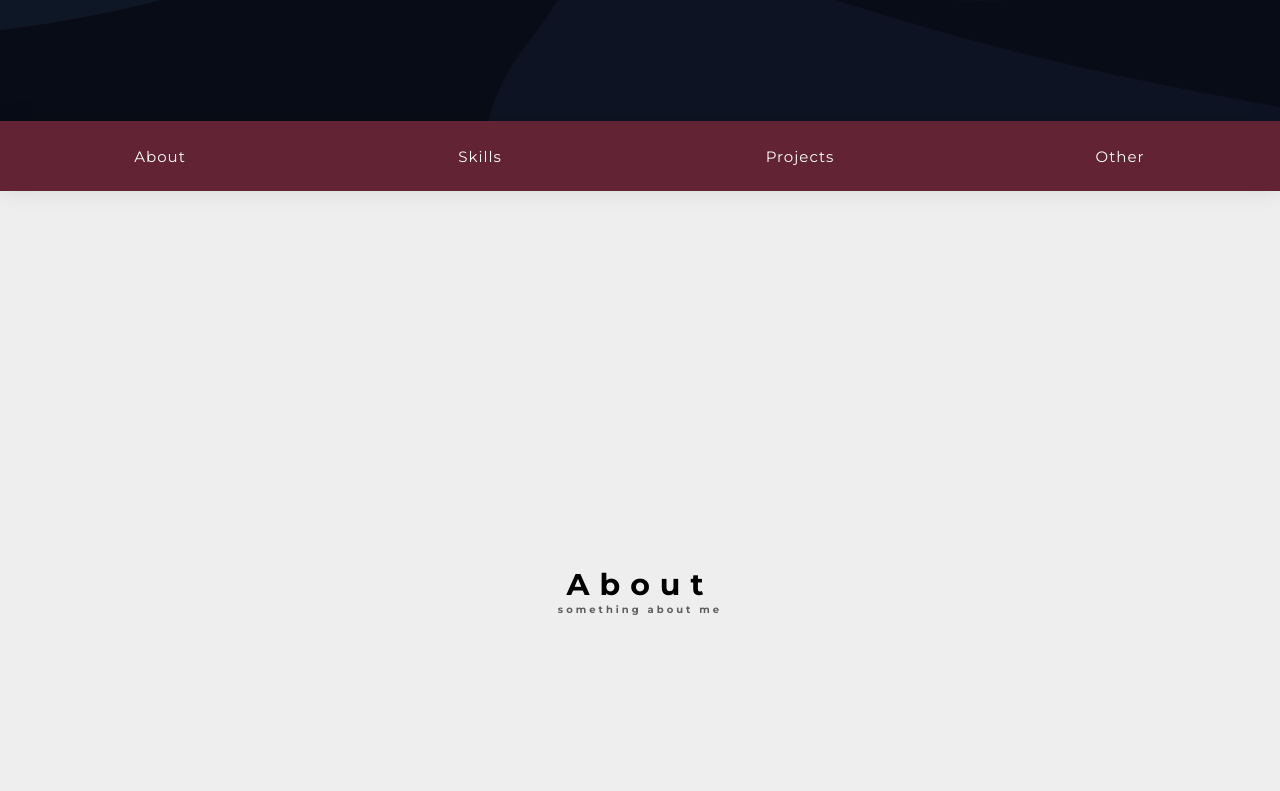
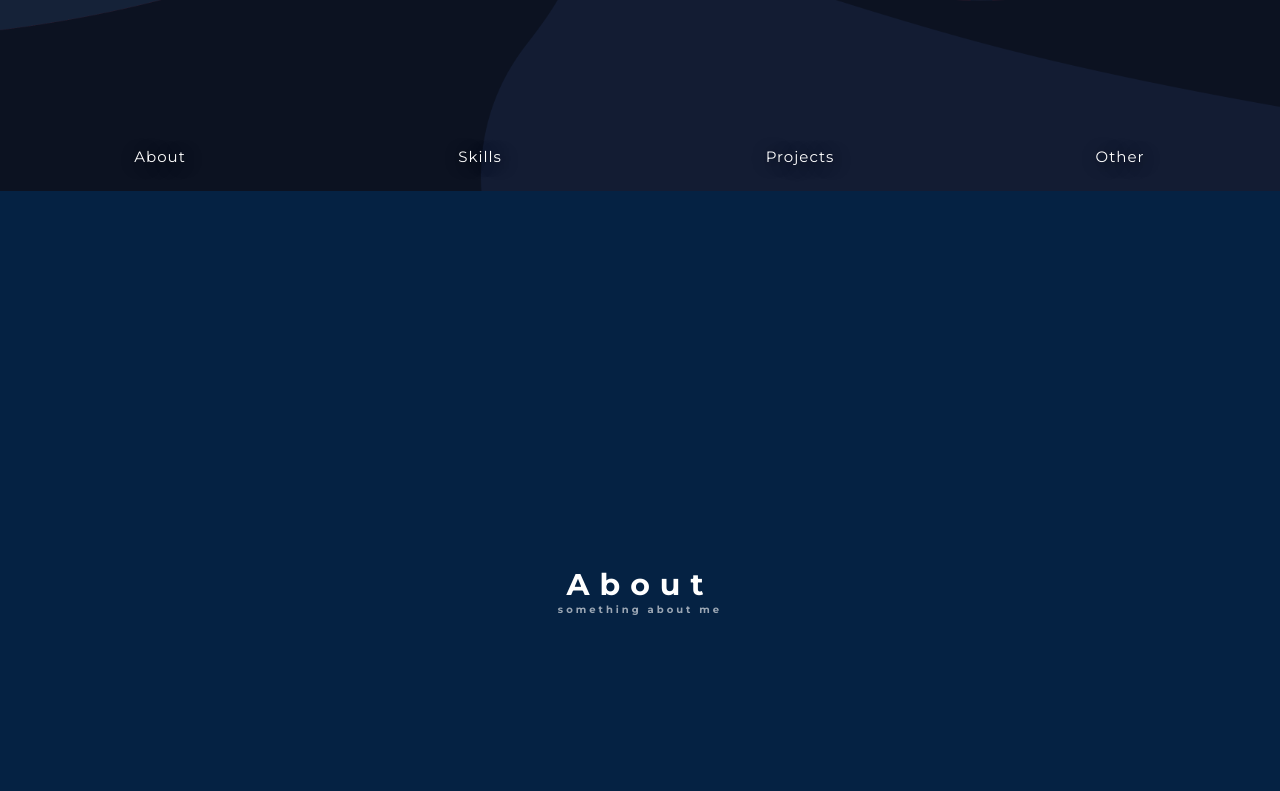
Before and after one commit to zanenasrallah/Portfolio-Website, a plain HTML site: page index.html in a window 1280 px wide. Shown: the part 609-1400 px from the top of the page. Drawn offline with nearby package versions, Linux system fonts and the light colour scheme.

Commit message:
changes
changes

```diff
--- a/index.html
+++ b/index.html
@@ -1,14 +1,11 @@
 <!DOCTYPE html>
 <html lang="en">
 <head>
-    <!--  -->
-    <link rel="stylesheet" href="dist/sakura.css" />
-    <script src="dist/sakura.js"></script>
-    <!--  -->
     <meta charset="UTF-8">
     <meta name="viewport" content="width=device-width, initial-scale=1.0">
     <title>Zane Nasrallah</title>
     <link rel="stylesheet" href="styles.css">
+    <link rel="icon" type="image/png"  href="images/favicon-v2(blur).png">
 </head>
 <body>
     <!-- Hero page -->
@@ -36,22 +33,22 @@
         </div>
     </section>
     <!-- About Page -->
-    <section class="et-slide" id="about">
+    <section class="page-section" id="about">
         <h1>About</h1>
         <h3>something about me</h3>
     </section>
     <!-- Skills Page -->
-    <section class="et-slide" id="tab-skills">
+    <section class="page-section" id="tab-skills">
         <h1>Skills</h1>
         <h3>something about my skills</h3>
     </section>
     <!-- Projects Page -->
-    <section class="et-slide" id="tab-projects">
+    <section class="page-section" id="tab-projects">
         <h1>Projects</h1>
         <h3>something about my projects</h3>
     </section>
     <!-- Other Page -->
-    <section class="et-slide" id="tab-other">
+    <section class="page-section" id="tab-other">
         <h1>Other</h1>
         <h3>something about other</h3>
     </section>
--- a/styles.css
+++ b/styles.css
@@ -43,7 +43,7 @@ a{
     height: 100%;
     width: 100%;
     background-color: black;
-    opacity: 0.6;
+    opacity: 0.4;
     z-index: 3;
 }
 #heading .heading{
@@ -134,9 +134,9 @@ a{
 ::-webkit-scrollbar {
     display:none;
 }
-/*  */
+/* Navigation Bars */
 .et-hero-tabs,
-.et-slide {
+.page-section {
   display: -webkit-box;
   display: flex;
   -webkit-box-orient: vertical;
@@ -148,21 +148,23 @@ a{
           align-items: center;
   height: 100vh;
   position: relative;
-  background: #eee;
+  background: #052243;
   text-align: center;
   padding: 0 2em;
 }
 .heading h1,
-.et-slide h1 {
+.page-section h1 {
   font-size: 2rem;
   margin: 0;
   letter-spacing: 1rem;
+  color: white;
 }
 .heading h3,
-.et-slide h3 {
+.page-section h3 {
   font-size: 1rem;
   letter-spacing: 0.3rem;
   opacity: 0.6;
+  color: white;
 }
 
 .et-hero-tabs-container {
@@ -176,15 +178,21 @@ a{
   bottom: 0;
   width: 100%;
   height: 70px;
-  box-shadow: 0 0 20px rgba(0, 0, 0, 0.1);
-  background: #622435;
+  /* Im not sure if I want the below code to be there lol */
+  text-shadow: 2px 2px 16px black;
+  /* box-shadow: 0 0 20px rgba(255, 255, 255, 0.1); */
+  /* background: rgba(98, 36, 53, 0.0);
+  background: rgba(84,35,46, 1); */
+  background: rgba(13,19,34, 0);
   z-index: 10;
+  /* 990000 */
 }
 .et-hero-tabs-container--top {
+  background: rgba(13,19,34, 1);
+  /* background: black; */
   position: fixed;
   top: 0;
 }
-
 .et-hero-tab {
   display: -webkit-box;
   display: flex;
@@ -198,7 +206,7 @@ a{
   letter-spacing: 0.1rem;
   -webkit-transition: all 0.5s ease;
   transition: all 0.5s ease;
-  font-size: 0.8rem;
+  font-size: 1.6rem;
 }
 .et-hero-tab:hover {
   color: white;
@@ -206,24 +214,22 @@ a{
   -webkit-transition: all 0.5s ease;
   transition: all 0.5s ease;
 }
-
 .et-hero-tab-slider {
   position: absolute;
   bottom: 0;
   width: 0;
-  height: 6px;
+  height: 5px;
   background: crimson;
   -webkit-transition: left 0.2s ease;
   transition: left 0.2s ease;
 }
-
 @media (min-width: 800px) {
   .heading h1,
-  .et-slide h1 {
+  .page-section h1 {
     font-size: 3rem;
   }
   .heading h3,
-  .et-slide h3 {
+  .page-section h3 {
     font-size: 1rem;
   }
 
```
Also changed, not shown: navbar.js (+1 -7 lines), images/favicon-v2(blur).png (added).
